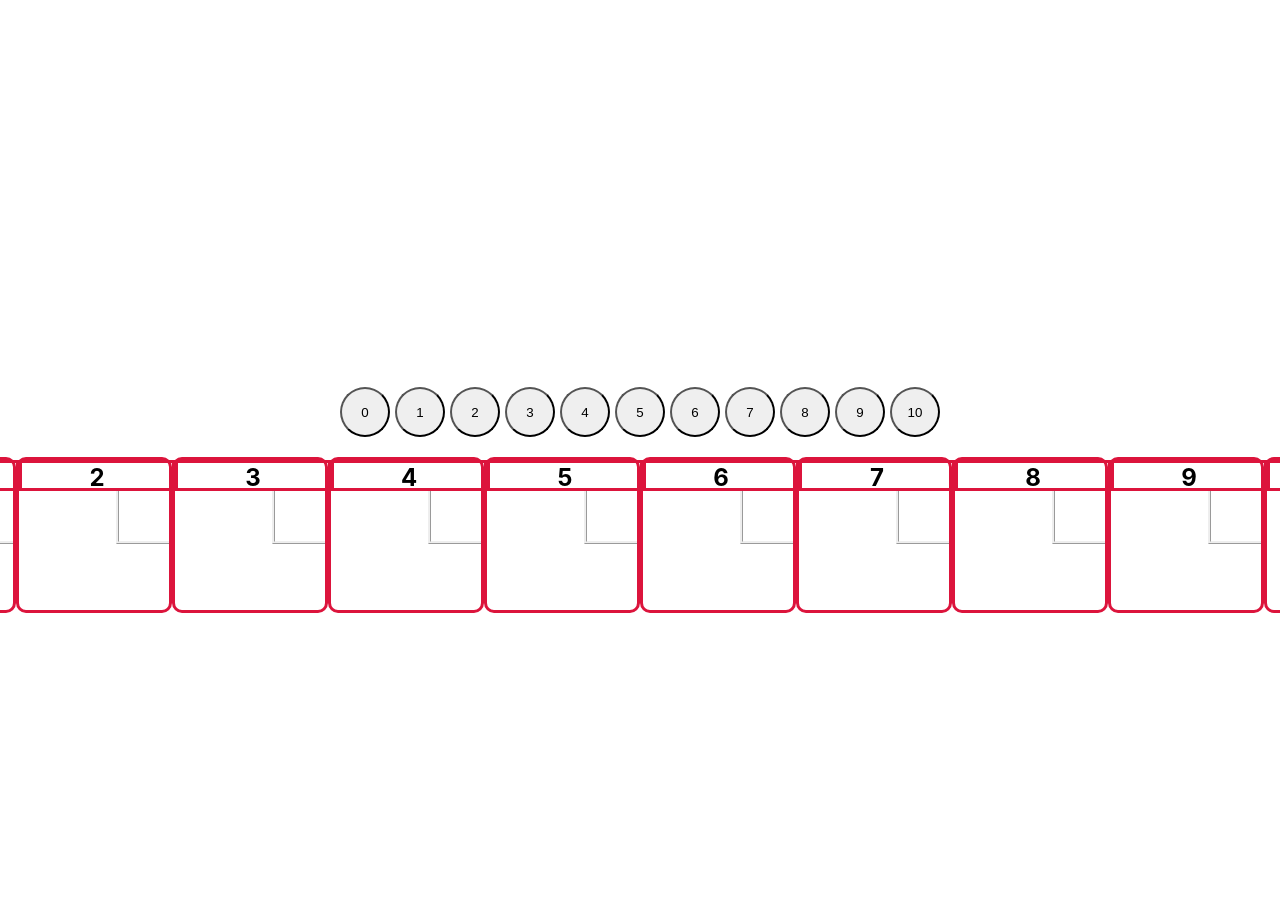
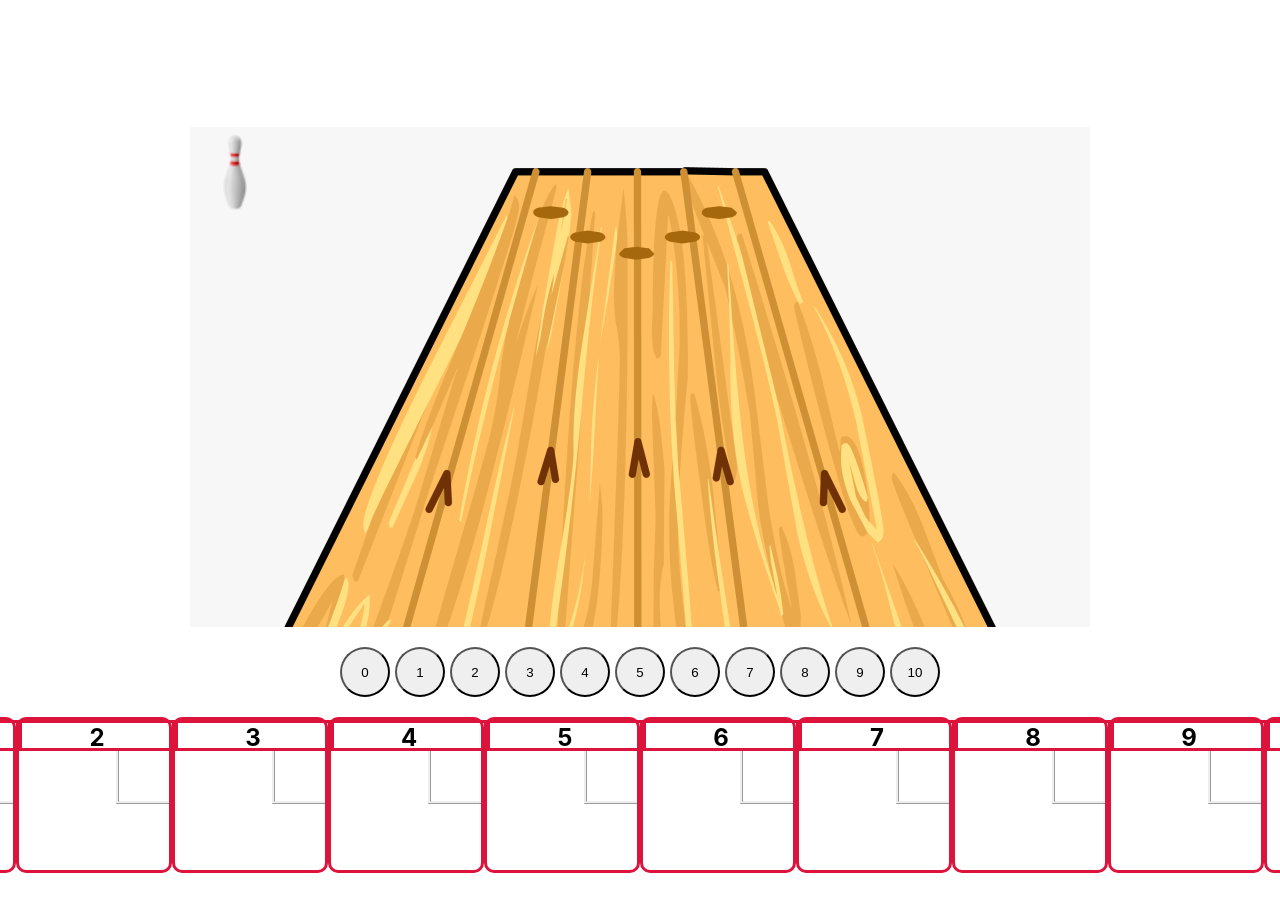
Before and after one commit to DorienP/bowling-score-app, a React (Create React App) app: page / in a window 1280 px wide. Shown: the top 912 px of the page. Built offline with nearby package versions, Linux system fonts and the light colour scheme.

Commit message:
styling added images

```diff
--- a/src/App.css
+++ b/src/App.css
@@ -5,3 +5,18 @@
   justify-content: center;
   align-items: center;
 }
+
+#bowling-pins {
+  height: 500px;
+  width: 900px;
+  margin-bottom: 20px;
+  background-image: url(./public/6-69239_bowling-lane-clip-art-free-bowling-alley-without.png);
+}
+
+#pin-1 {
+  position: absolute;
+
+  background-image: url(./public/singlePin.png);
+  width: 90px;
+  height: 90px;
+}
--- a/src/App.js
+++ b/src/App.js
@@ -43,6 +43,9 @@ function App() {
     if (shot === 1 && Number(e) && frame === "10") {
       frameScore[frame].firstShot = { shotNumber: totalShots, score: Number(e) };
     }
+    if (shot === 1 && frame !== "10" && Number(e) === 0) {
+      frameScore[frame].firstShot = { shotNumber: totalShots, score: Number(e) };
+    }
     if (shot === 1 && Number(e) && !strike &&  frame !== "10") {
       frameScore[frame].firstShot = { shotNumber: totalShots, score: Number(e) };
     } else if (strike && frame !== "10") {
@@ -59,8 +62,7 @@ function App() {
     if (shot === 3 && frame === "10") {
       frameScore[frame].lastShot = { shotNumber: totalShots, score: Number(e) };
     }
-
-    if (shot === 2 && frame !== "10" && frameScore[frame].lastShot.score !== 10 && frameScore[frame].lastShot !== null) {
+    if (shot === 2 && frame !== "10" && frameScore[frame].lastShot.score < 10 && frameScore[frame].lastShot !== null) {
       frameScore[frame].totalScore = frameScore[frame].lastShot.score + frameScore[frame].firstShot.score;
     }
     if (frameScore[frame].lastShot !== null && frame === "10") {
@@ -71,7 +73,11 @@ function App() {
   // if frame does not === strike or spare
   const frameResult = (e) => {
     const frameResult = e;
-    document.getElementById(`${frameResult}-frame-result`).innerText = (Number(document.getElementById(`${frame}-first-shot`).innerText) + Number(document.getElementById(`${frame}-last-shot`).innerText) + score);
+    if (frame === "10" && document.getElementById(`${frameResult}-second-shot`).innerText !== "") {
+      document.getElementById(`${frameResult}-frame-result`).innerText = (Number(document.getElementById(`${frameResult}-first-shot`).innerText) + Number(document.getElementById(`${frameResult}-second-shot`).innerText) + score);
+    }else {
+      document.getElementById(`${frameResult}-frame-result`).innerText = (Number(document.getElementById(`${frameResult}-first-shot`).innerText) + Number(document.getElementById(`${frameResult}-last-shot`).innerText) + score);
+    }
     setScore(Number(document.getElementById(`${frameResult}-frame-result`).innerText));
   }
 
@@ -213,6 +219,7 @@ function App() {
           updateFrame(frame, e, 2, false, false);
           checkForBonus();
           setShot(1);
+          frameResult(frame);
           setGameOver(true);
         } else {
           if ((document.getElementById(`${frame}-first-shot`).innerText === "X" ||
@@ -281,9 +288,14 @@ function App() {
 
   return (
     <div className="App">
+      <div id="bowling-pins">
+      <div id="pin-1"></div>
+      </div>
       <PinSelection scoreKeeper={scoreKeeper} />
       {gameOver ?
-      <div>Game Over </div> : null
+      <div>
+        <h1>Game Over</h1>
+      </div> : null
       }
       <Scoreboard gameOver={gameOver} setGameOver={setGameOver} />
     </div>
--- a/src/Components/scoreboard.jsx
+++ b/src/Components/scoreboard.jsx
@@ -179,7 +179,6 @@ export default function ScoreBoard({gameOver, setGameOver}) {
                     <h2 id="10-frame-result"> </h2>
                 </div>
             </div>
-            {gameOver ? <div>Game Over</div>: null}
         </div>
     );
 }
```
Also changed, not shown: src/public/6-69239_bowling-lane-clip-art-free-bowling-alley-without.png (added), src/public/singlePin.png (added).
